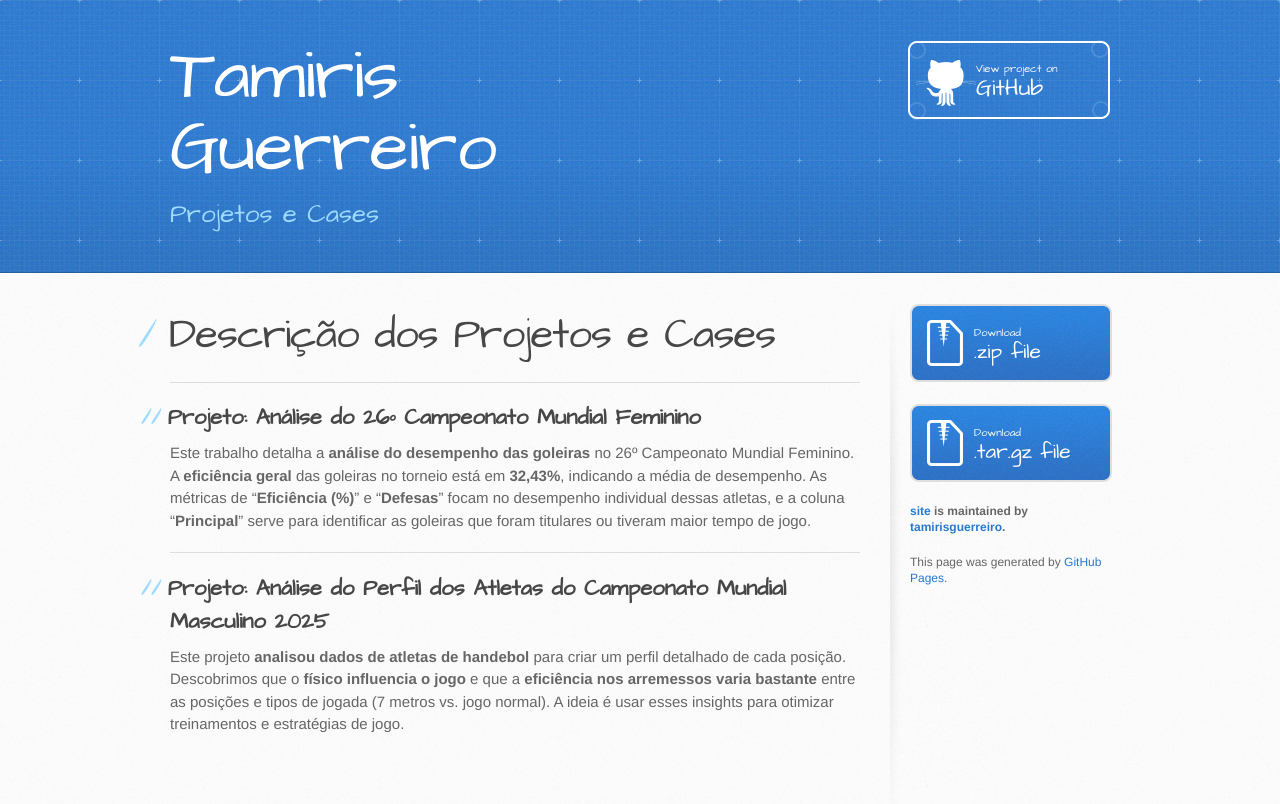
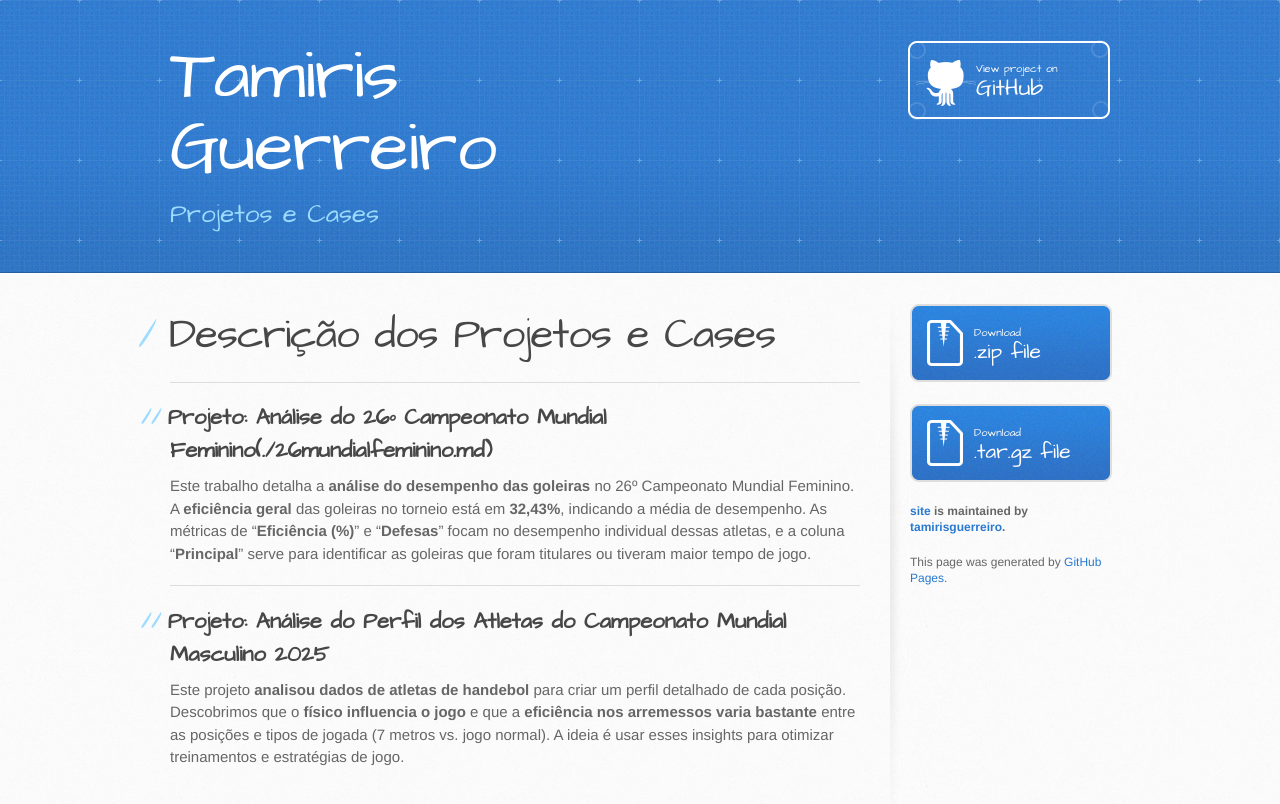
Before and after one commit to tamirisguerreiro/site, a Jekyll site: the page built from index.md, in a window 1280 px wide. Shown: the top 804 px of the page. Built offline with Jekyll 4.4.1, drawn with Linux system fonts in a browser that asks for light colours; our own code applies the rules of GitHub Pages for plain Markdown files.

Commit message:
Update index.md

```diff
--- a/index.md
+++ b/index.md
@@ -6,7 +6,7 @@
 
 ---
 
-## Projeto: Análise do 26º Campeonato Mundial Feminino
+## Projeto: Análise do 26º Campeonato Mundial Feminino(./26mundialfeminino.md)
 
 Este trabalho detalha a **análise do desempenho das goleiras** no 26º Campeonato Mundial Feminino. A **eficiência geral** das goleiras no torneio está em **32,43%**, indicando a média de desempenho. As métricas de "**Eficiência (%)**" e "**Defesas**" focam no desempenho individual dessas atletas, e a coluna "**Principal**" serve para identificar as goleiras que foram titulares ou tiveram maior tempo de jogo.
 
```
